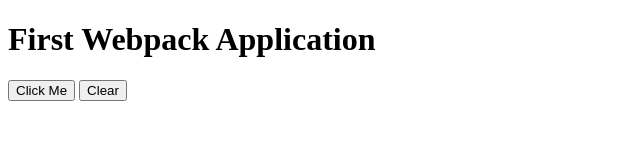
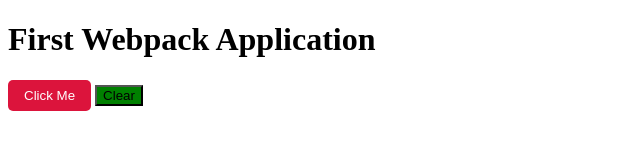
Before and after one commit to hungbui7690/webpack-lessons, a website built with webpack: page playground/src/index.html in a window 1280 px wide. Shown: the whole page, without its empty margins (0-640 px from the left). Built offline with nearby package versions, Linux system fonts and the light colour scheme.

Commit message:
CSS loaders P5

```diff
--- a/playground/src/clearButton.js
+++ b/playground/src/clearButton.js
@@ -1,9 +1,8 @@
-// (***)
-import './clearButton.css'
+import style from './clearButton.css' // (***)
 
 const clearBtn = document.createElement('button')
 clearBtn.innerHTML = 'Clear'
-clearBtn.classList.add('btn')
+clearBtn.classList.add([style.btn]) // (***)
 
 document.body.appendChild(clearBtn)
 
--- a/playground/src/index.js
+++ b/playground/src/index.js
@@ -1,15 +1,18 @@
 /*
-  CSS loaders P4
-  - config
-    > after config > lost all styles > inspect: we will see the class name has changed
+  CSS loaders P5
+  - import style
+    > then use in clearButton.js and index.js
 
 */
 
 import _ from 'lodash'
-import './index.css'
-import './clearButton' // (***)
+
+// (***)
+import style from './index.css'
+import './clearButton'
 
 const btn = document.querySelector('#btn')
+btn.classList.add([style.btn]) // (***)
 
 btn.addEventListener('click', () => {
   const element = document.querySelector('#header')
--- a/playground/webpack.config.js
+++ b/playground/webpack.config.js
@@ -10,7 +10,6 @@
     rules: [
       {
         test: /.css$/,
-        // (***) the important thing is "options"
         use: [
           { loader: 'style-loader' },
           { loader: 'css-loader', options: { modules: true } },
```
Also changed, not shown: playground/src/index.html (+0 -2 lines), playground/dist/bundle.js.
